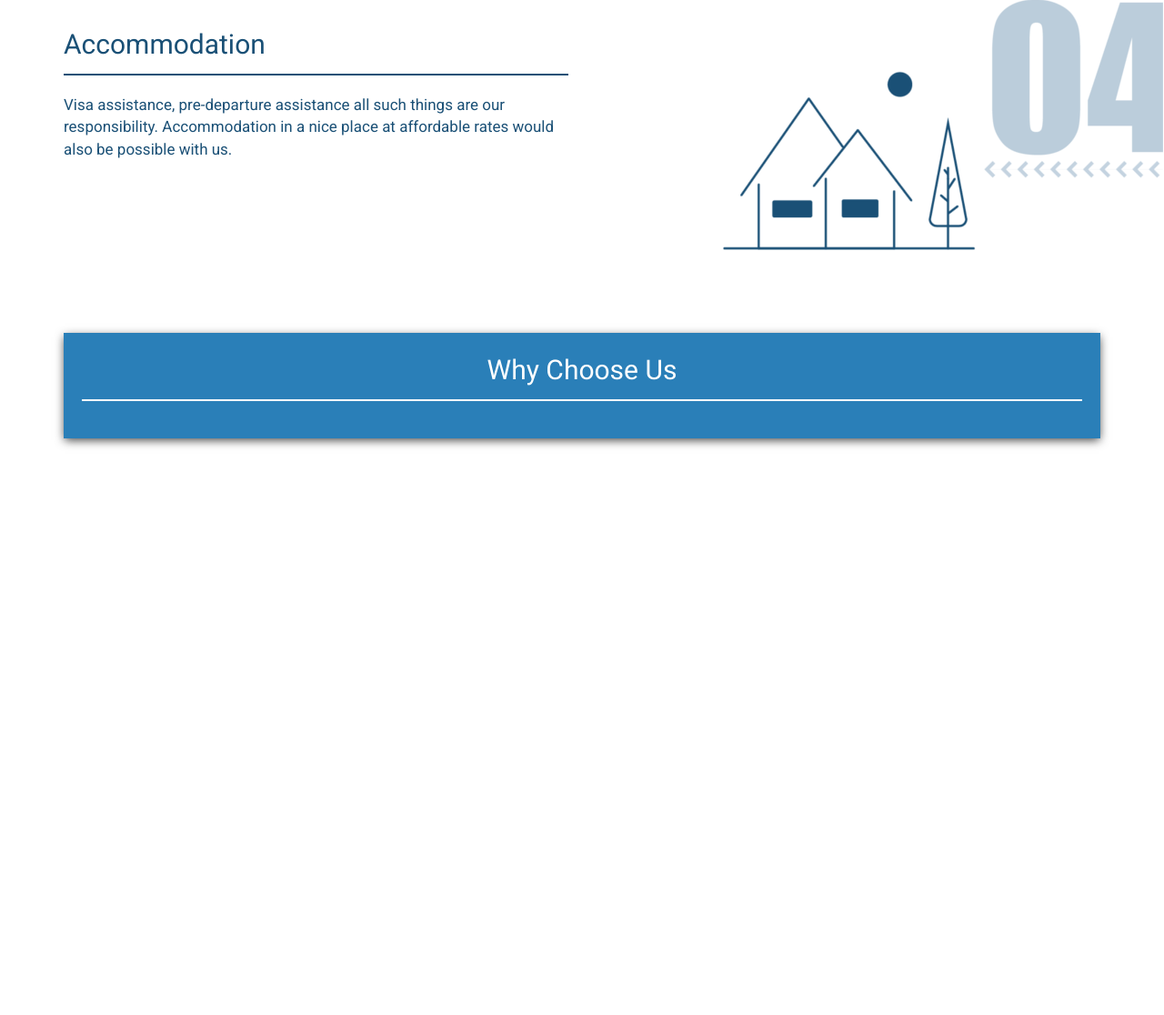
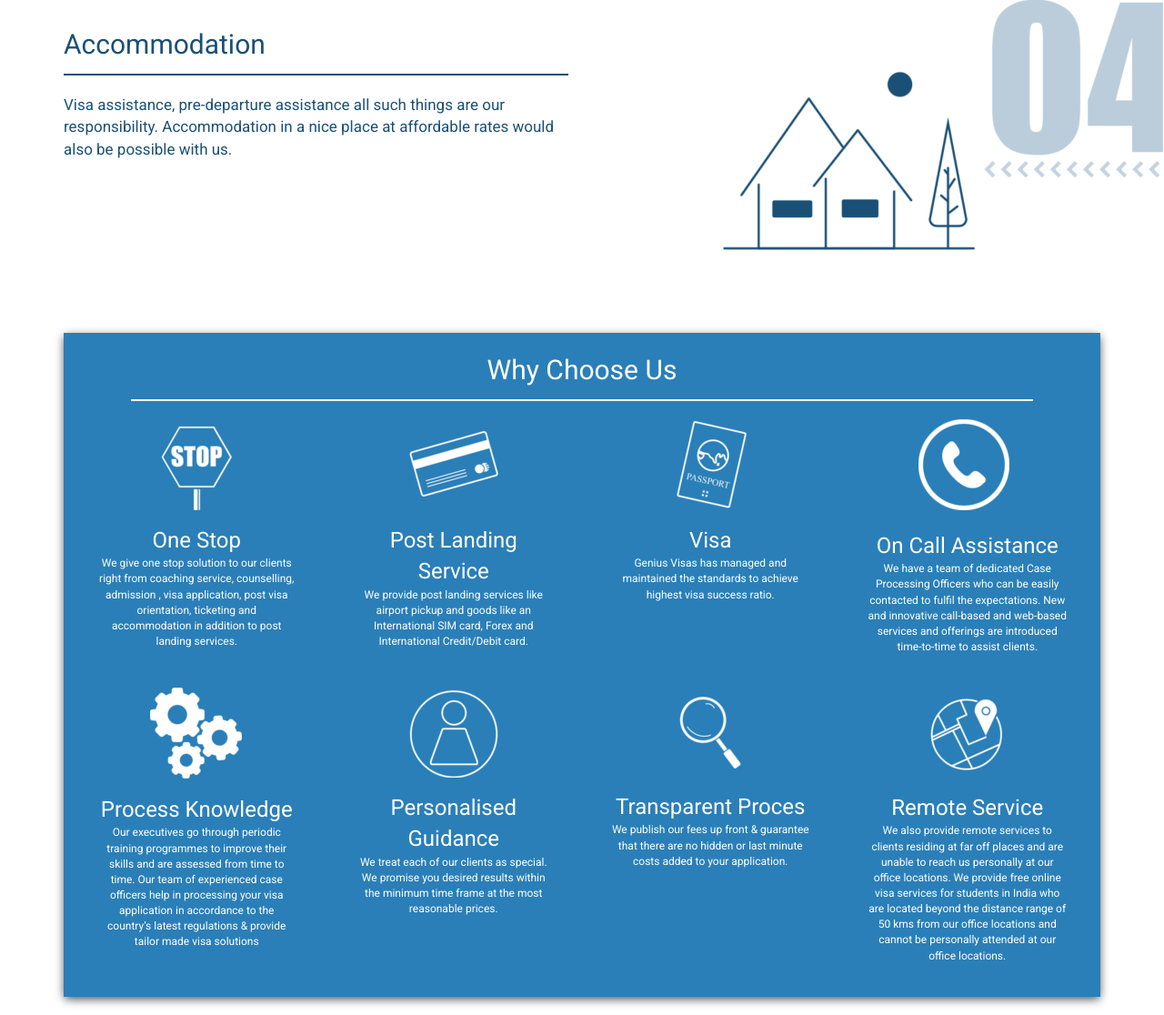
Before and after one commit to animeshkuzur/world-passport, a plain HTML site: page index.html in a window 1280 px wide. Shown: the part 2024-3140 px from the top of the page at 91% size. Before the commit the page ends 2526 px from the top, so only its background shows below. Drawn offline with nearby package versions, Linux system fonts and the light colour scheme.

Commit message:
second commit

```diff
--- a/index.html
+++ b/index.html
@@ -172,7 +172,7 @@
 							</div>
 						</div>
 						<div class="col-md-6 hidden-sm hidden-xs" align="center">
-							<img src="./images/Accommodation-01.png" class="img-responsive">
+							<img src="./images/accommodation-01.png" class="img-responsive">
 						</div>
 
 					</div>
@@ -197,11 +197,101 @@
 				</div>
 				<hr>
 				<div class="row">
-					<div class="col-md-3"></div>
-					<div class="col-md-3"></div>
-					<div class="col-md-3"></div>
-					<div class="col-md-3"></div>
+					<div class="col-md-3" align="center">
+						<img src="./images/stop-01.png" class="img-responsive">
+						<div class="text-block">
+							<div class="text-block-title">
+								One Stop
+							</div>
+							<div class="text-block-text">
+								We give one stop solution to our clients right from coaching service, counselling, admission , visa application, post visa orientation, ticketing and accommodation in addition to post landing services.
+							</div>
+						</div>
+
+					</div>
+					<div class="col-md-3" align="center">
+						<img src="./images/card-01.png" class="img-responsive">
+						<div class="text-block">
+							<div class="text-block-title">
+								Post Landing Service
+							</div>
+							<div class="text-block-text">
+								We provide post landing services like airport pickup and goods like an International SIM card, Forex and International Credit/Debit card.
+							</div>
+						</div>
+					</div>
+					<div class="col-md-3" align="center">
+						<img src="./images/passport-01.png" class="img-responsive">
+						<div class="text-block">
+							<div class="text-block-title">
+								Visa
+							</div>
+							<div class="text-block-text">
+								Genius Visas has managed and maintained the standards to achieve highest visa success ratio.
+							</div>
+						</div>
+					</div>
+					<div class="col-md-3" align="center">
+						<img src="./images/phone.png" class="img-responsive">
+						<div class="text-block">
+							<div class="text-block-title">
+								On Call Assistance
+							</div>
+							<div class="text-block-text">
+								We have a team of dedicated Case Processing Officers who can be easily contacted to fulfil the expectations. New and innovative call-based and web-based services and offerings are introduced time-to-time to assist clients.
+							</div>
+						</div>
+					</div>
 				</div>
+				<br>
+				<div class="row">
+					<div class="col-md-3" align="center">
+						<img src="./images/gears.png" class="img-responsive">
+						<div class="text-block">
+							<div class="text-block-title">
+								Process Knowledge
+							</div>
+							<div class="text-block-text">
+								Our executives go through periodic training programmes to improve their skills and are assessed from time to time. Our team of experienced case officers help in processing your visa application in accordance to the country’s latest regulations & provide tailor made visa solutions
+							</div>
+						</div>
+
+					</div>
+					<div class="col-md-3" align="center">
+						<img src="./images/person-01.png" class="img-responsive">
+						<div class="text-block">
+							<div class="text-block-title">
+								Personalised Guidance
+							</div>
+							<div class="text-block-text">
+								We treat each of our clients as special. We promise you desired results within the minimum time frame at the most reasonable prices.
+							</div>
+						</div>
+					</div>
+					<div class="col-md-3" align="center">
+						<img src="./images/magnify-01.png" class="img-responsive">
+						<div class="text-block">
+							<div class="text-block-title">
+								Transparent Proces
+							</div>
+							<div class="text-block-text">
+								We publish our fees up front & guarantee that there are no hidden or last minute costs added to your application.
+							</div>
+						</div>
+					</div>
+					<div class="col-md-3" align="center">
+						<img src="./images/map-01.png" class="img-responsive">
+						<div class="text-block">
+							<div class="text-block-title">
+								Remote Service
+							</div>
+							<div class="text-block-text">
+								We also provide remote services to clients residing at far off places and are unable to reach us personally at our office locations. We provide free online visa services for students in India who are located beyond the distance range of 50 kms from our office locations and cannot be personally attended at our office locations.
+							</div>
+						</div>
+					</div>
+				</div>
+
 			</div>
 		</div>
 
--- a/styles/style.css
+++ b/styles/style.css
@@ -191,5 +191,20 @@ body{
 }
 .features .features-block hr{
 	margin-top:10px;
+	width: 90%;
 	border:white 1px solid;
 }
+.features .features-block .text-block{
+	margin:8px;
+	padding: 8px;
+}
+.features .features-block .text-block .text-block-title{
+	font-size: 24px;
+	color: white;
+	text-align: center;
+}
+.features .features-block .text-block .text-block-text{
+	font-size: 12px;
+	color: white;
+	text-align: center;
+}
```
Also changed, not shown: images/card-01.png (added), images/gears.png (added), images/magnify-01.png (added), images/map-01.png (added), images/passport-01.png (added), images/person-01.png (added), images/phone.png (added), images/stop-01.png (added).
